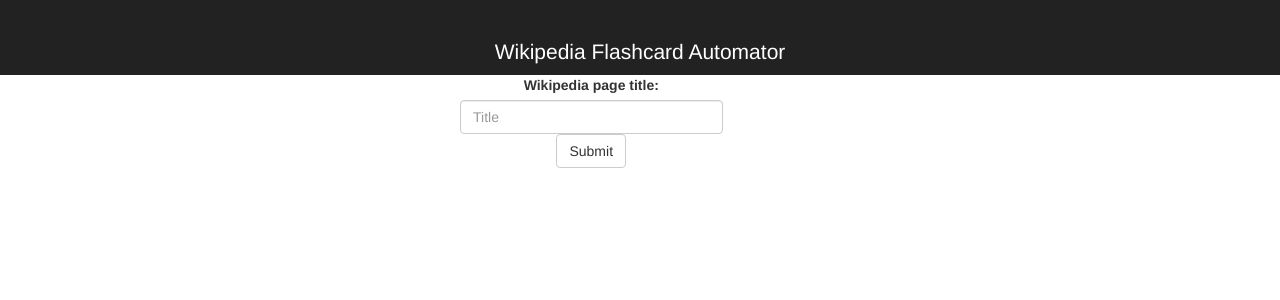
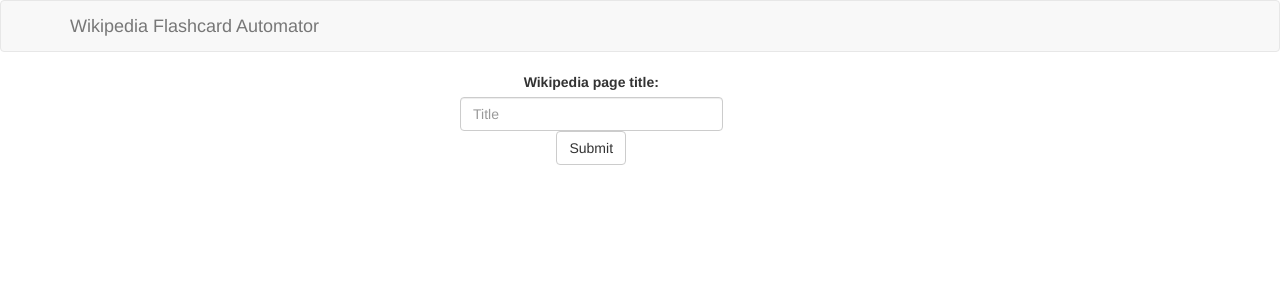
Before and after one commit to YetAnotherJonWilson/React-Wikipedia-Flashcard-Automator, a React (Create React App) app: page / in a window 1280 px wide. Shown: the top 300 px of the page. Built offline with nearby package versions, Linux system fonts and the light colour scheme.

Commit message:
adding bootstrap styles to nav header

```diff
--- a/src/App.js
+++ b/src/App.js
@@ -1,6 +1,6 @@
 import React, { Component } from 'react';
 import CardButton from './CardButton';
-import { Button, Grid, Row, Col, FormGroup, ControlLabel, FormControl } from 'react-bootstrap';
+import { Button, Grid, Row, Col, FormGroup, ControlLabel, FormControl, Navbar } from 'react-bootstrap';
 import './App.css';
 
 class App extends Component {
@@ -132,9 +132,13 @@ class App extends Component {
 
     return (
       <div className="App">
-        <header className="App-header">
-          <h1 className="App-title">Wikipedia Flashcard Automator</h1>
-        </header>
+        <Navbar>
+          <Navbar.Header>
+            <Navbar.Brand>
+              Wikipedia Flashcard Automator
+            </Navbar.Brand>
+          </Navbar.Header>
+        </Navbar>
         <Grid>
           <Row>
             <Col md={4}></Col>
```
